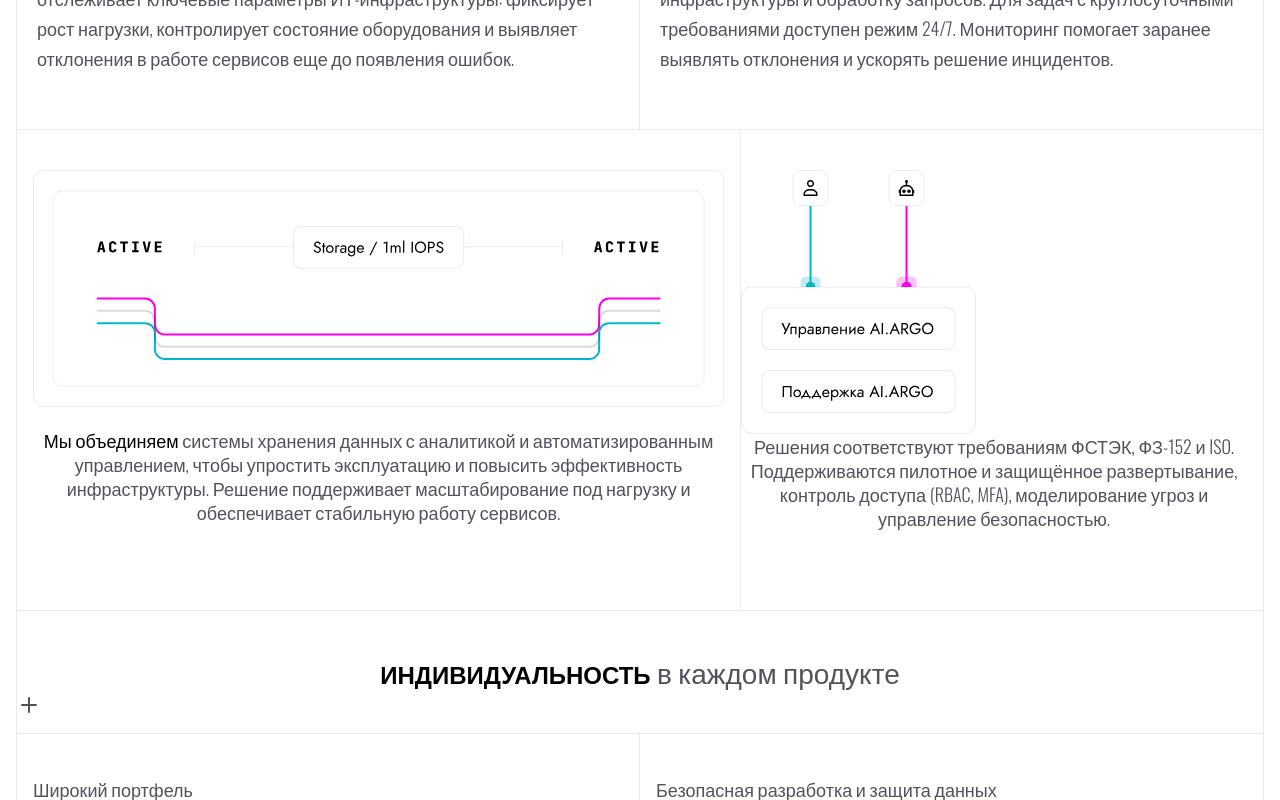
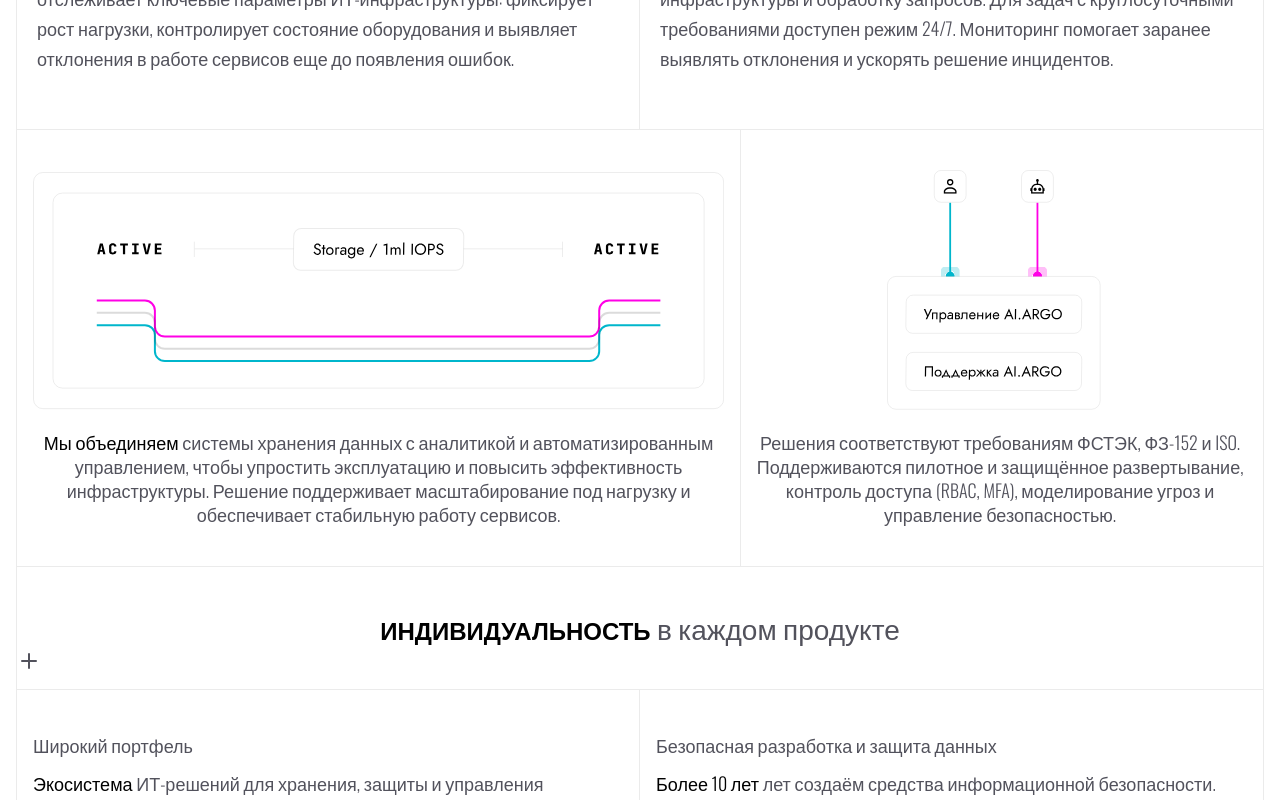
Before and after one commit to Slawone/argo-web, a Next.js app: page / in a window 1280 px wide. Shown: the part 2660-3460 px from the top of the page. Built offline with nearby package versions, Linux system fonts and the light colour scheme.

Commit message:
Fixed modules

```diff
--- a/next.config.mjs
+++ b/next.config.mjs
@@ -6,7 +6,7 @@ const nextConfig = {
   images: {
     unoptimized: true,
   },
-  trailingSlash: false,
+  trailingSlash: true,
 };
 
 export default nextConfig;
--- a/package.json
+++ b/package.json
@@ -13,6 +13,7 @@
     "framer-motion": "^12.36.0",
     "lucide-react": "^0.577.0",
     "next": "16.1.4",
+    "next-app-router-transitions": "^2.0.4",
     "next-themes": "^0.4.6",
     "react": "19.2.3",
     "react-dom": "19.2.3",
--- a/src/app/documents/page.jsx
+++ b/src/app/documents/page.jsx
@@ -5,7 +5,7 @@ export default function DocumentsPage() {
   return (
     <section className="font-sans section-py bg-white dark:bg-black">
       <div className="max-w-7xl mx-auto px-4">
-        <Breadcrumbs className="mb-5 font-light"/>
+        <Breadcrumbs className="mb-5 font-light text-color"/>
         <h1 className="text-[20px] md:text-[45px] uppercase title-color font-medium mb-7.5">
           {"Документы ооо “арго технолоджи ист”"}
         </h1>
--- a/src/app/layout.jsx
+++ b/src/app/layout.jsx
@@ -34,7 +34,7 @@ export default function RootLayout({ children }) {
           disableTransitionOnChange
         >
           <Header />
-          {children}
+            {children}
           <Footer />
         </ThemeProvider>
       </body>
--- a/src/sections/Union.jsx
+++ b/src/sections/Union.jsx
@@ -13,10 +13,12 @@ export const Union = () => {
       initial="hidden"
       whileInView="visible"
       viewport={{ once: true }}
-      className="section-border text-color font-sans px-4 grid md:grid-cols-[7fr_5fr] items-center"
+      className="section-border text-color font-sans px-4 grid md:grid-cols-[7fr_5fr] items-stretch"
     >
-      <div className="py-5 md:py-10 md:pr-4 md:border-r md:border-r-black/8 md:dark:border-r-white/14 h-65 lg:h-120">
-        <Active className="w-full h-auto mb-5" />
+      <div className="py-5 md:py-10 md:pr-4 md:border-r md:border-r-black/8 md:dark:border-r-white/14 h-full flex flex-col  justify-end">
+        <div className="mb-5">
+          <Active className="w-full h-auto" />
+        </div>
         <p className="text-center text-sm md:text-base lg:text-lg font-light leading-6">
           <span className="title-color">Мы объединяем</span> системы хранения
           данных с аналитикой и автоматизированным управлением, чтобы упростить
@@ -25,9 +27,13 @@ export const Union = () => {
           работу сервисов.
         </p>
       </div>
-      <div className="py-5 md:py-10 h-65 md:h-65 lg:h-120 flex flex-col">
-        <AiArgo className="w-full h-auto mb-5 grow-0" />
-        <p className="text-center text-sm md:text-base lg:text-lg font-light leading-6">
+
+      <div className="py-5 md:py-10  h-full flex flex-col">
+        <div className="relative flex items-center justify-center mb-5">
+          <AiArgo className="w-auto h-42.5 md:h-60" />
+          <div className="absolute inset-x-0 bottom-0 h-1/3 bg-lanier-to-t from-black/50 to-transparent pointer-events-none"></div>
+        </div>
+        <p className="text-center text-sm md:text-base lg:text-lg font-light leading-6 pl-3">
           Решения соответствуют требованиям ФСТЭК, ФЗ-152 и ISO. Поддерживаются
           пилотное и защищённое развертывание, контроль доступа (RBAC, MFA),
           моделирование угроз и управление безопасностью.
--- a/src/ui/svg/Active.jsx
+++ b/src/ui/svg/Active.jsx
@@ -12,8 +12,6 @@ export const Active = ({ className }) => {
       initial="hidden"
       whileInView="visible"
       viewport={{ once: true, amount: 0.4 }}
-      width="695"
-      height="239"
       viewBox="0 0 695 239"
       fill="none"
       xmlns="http://www.w3.org/2000/svg"
--- a/src/ui/svg/AiArgo.jsx
+++ b/src/ui/svg/AiArgo.jsx
@@ -12,11 +12,10 @@ export const AiArgo = ({ className }) => {
       initial="hidden"
       whileInView="visible"
       viewport={{ once: true, amount: 0.4 }}
-      width="235"
-      height="264"
       viewBox="0 0 235 264"
       fill="none"
       xmlns="http://www.w3.org/2000/svg"
+      className={className}
     >
       <g filter="url(#filter0_d_365_545)">
         <circle
--- a/src/widgets/Footer.jsx
+++ b/src/widgets/Footer.jsx
@@ -18,7 +18,7 @@ export const Footer = () => {
       id="footer"
     >
       <div className="max-w-7xl mx-auto px-4 section-py grid gap-5 md:grid-cols-[2fr_1fr]">
-        <div className="">
+        <div className="pl-4">
           <motion.h4
             variants={textVariants}
             className="text-black dark:text-white font-sans mb-2 md:text-[18px]"
@@ -53,7 +53,7 @@ export const Footer = () => {
             </li>
           </motion.ul>
         </div>
-        <div className="">
+        <div className="pl-4">
           <motion.h4
             variants={textVariants}
             className="text-black font-sans dark:text-white mb-2 md:text-[18px]"
@@ -82,7 +82,7 @@ export const Footer = () => {
               </a>
             </li>
             <li className="hover:translate-x-1 transition hover:text-black dark:hover:text-white">
-              <a href="https://companies.rbc.ru/id/1165007052583-argotech/">
+              <a href="https://companies.rbc.ru/id/1165007052583-argotech/" target="_blank">
                 РБК Компании
               </a>
             </li>
```
Also changed, not shown: 1 other file (tests, documents, lock files or other folders).
